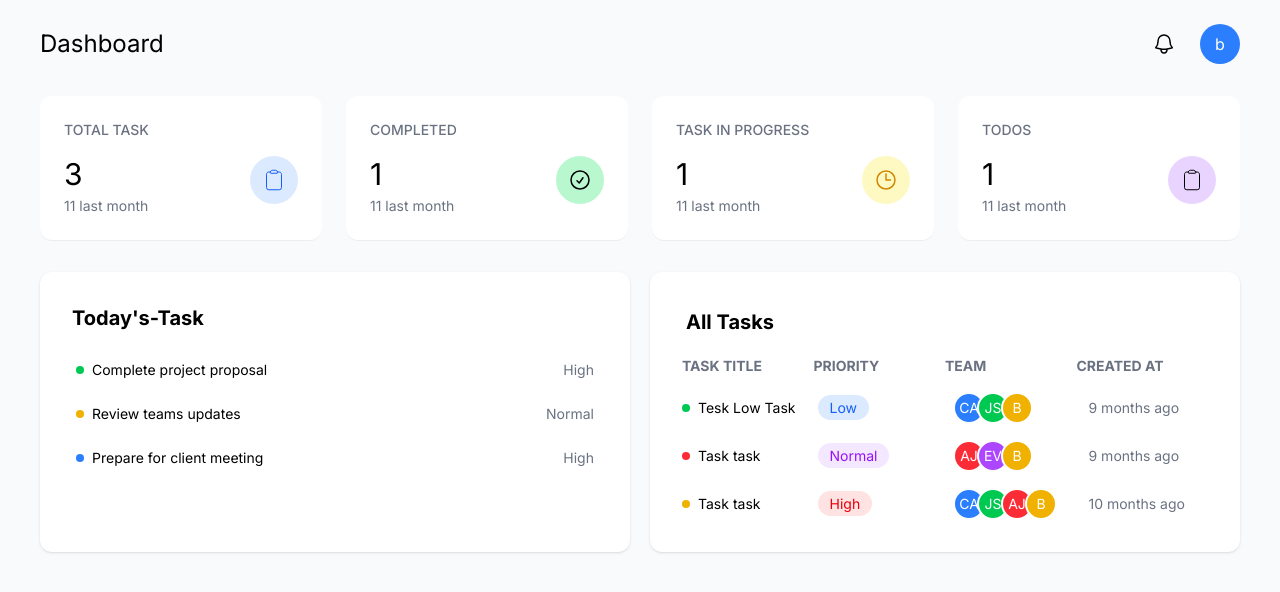
After one commit to Easin2050/task-management, a Django app: template tasks/templates/dashboard_practice_3.5/Task_managemnt_User_dashboard.html in a window 1280 px wide. The commit adds this page. Shown: the top 592 px of the page. Run offline with Django 5.2, Linux system fonts and the light colour scheme; the template is opened without the code that fills it, so the values that code supplies are empty.

Commit message:
This the practice problem from module-3.5

```diff
--- a/tasks/templates/dashboard/dashboard.html
+++ b/tasks/templates/dashboard/dashboard.html
@@ -51,7 +51,7 @@
                 <h3 class="text-sm font-medium text-gray-500 mb-4 ">COMPLETED</h3>
                 <div class="flex justify-between items-start ">
                    <div>
-                    <p class="text-3xl fomt-semibold mb-1">3</p>
+                    <p class="text-3xl fomt-semibold mb-1">1</p>
                     <p class="text-gray-500 text-sm">11 last month</p>
                    </div>
                    <div class="bg-green-200 p-3 rounded-full">
@@ -65,7 +65,7 @@
                 <h3 class="text-sm font-medium text-gray-500 mb-4 ">TASK IN PROGRESS</h3>
                 <div class="flex justify-between items-start ">
                    <div>
-                    <p class="text-3xl fomt-semibold mb-1">3</p>
+                    <p class="text-3xl fomt-semibold mb-1">1</p>
                     <p class="text-gray-500 text-sm">11 last month</p>
                    </div>
                    <div class="bg-yellow-100 p-3 rounded-full">
@@ -79,7 +79,7 @@
                 <h3 class="text-sm font-medium text-gray-500 mb-4 ">TODOS</h3>
                 <div class="flex justify-between items-start ">
                    <div>
-                    <p class="text-3xl fomt-semibold mb-1">3</p>
+                    <p class="text-3xl fomt-semibold mb-1">1</p>
                     <p class="text-gray-500 text-sm">11 last month</p>
                    </div>
                    <div class="bg-purple-200 p-3 rounded-full">
--- /dev/null
+++ b/tasks/templates/dashboard_practice_3.5/Task_managemnt_User_dashboard.html
@@ -0,0 +1,216 @@
+<!DOCTYPE html>
+<html lang="en">
+<head>
+    <meta charset="UTF-8">
+    <meta name="viewport" content="width=device-width, initial-scale=1.0">
+    <title>Document</title>
+    <script src="https://unpkg.com/@tailwindcss/browser@4"></script>
+    <link rel="preconnect" href="https://fonts.googleapis.com">
+<link rel="preconnect" href="https://fonts.gstatic.com" crossorigin>
+<link href="https://fonts.googleapis.com/css2?family=Inter:ital,opsz,wght@0,14..32,100..900;1,14..32,100..900&family=Open+Sans:ital,wght@0,300..800;1,300..800&display=swap" rel="stylesheet">
+<style>
+    body{
+        font-family: "Inter",sans-serif;
+    }
+</style>
+</head>
+<body class="p-6 bg-gray-50">
+    <div class="max-w-[1200px] mx-auto">
+        <!-- Header -->
+     <header class="flex justify-between items-center mb-8">
+        <H1 class="text-2xl front-semibold">Dashboard</H1>
+        <div class="flex items-center gap-4">
+            <button class="p-2 rounded-full hover:bg-gray-100 relative"><svg xmlns="http://www.w3.org/2000/svg" fill="none" viewBox="0 0 24 24" stroke-width="1.5" stroke="currentColor" class="size-6">
+                <path stroke-linecap="round" stroke-linejoin="round" d="M14.857 17.082a23.848 23.848 0 0 0 5.454-1.31A8.967 8.967 0 0 1 18 9.75V9A6 6 0 0 0 6 9v.75a8.967 8.967 0 0 1-2.312 6.022c1.733.64 3.56 1.085 5.455 1.31m5.714 0a24.255 24.255 0 0 1-5.714 0m5.714 0a3 3 0 1 1-5.714 0" />
+              </svg>
+              </button>
+            <button class="w-10 h-10 bg-blue-500 rounded-full text-white text-white flex items-center justify-center">b</button>
+        </div>
+     </header>
+     <!-- status -->
+      <main>
+        <div class="grid lg:grid-cols-4 sm:grid-cols-1 md:grid-cols-2 gap-6 mb-8">
+               <!-- Total Task -->
+            <div class="bg-white rounded-xl p-6 shadow-2xs">
+                <h3 class="text-sm font-medium text-gray-500 mb-4 ">TOTAL TASK</h3>
+                <div class="flex justify-between items-start">
+                   <div>
+                    <p class="text-3xl fomt-semibold mb-1">3</p>
+                    <p class="text-gray-500 text-sm">11 last month</p>
+                   </div>
+                   <div class="bg-blue-100 p-3 rounded-full">
+                    <svg xmlns="http://www.w3.org/2000/svg" fill="none" viewBox="0 0 24 24" stroke="currentColor" class="w-6 h-6 text-blue-600">
+                        <path stroke-linecap="round" stroke-linejoin="round" stoke-width="2" d="M15.666 3.888A2.25 2.25 0 0 0 13.5 2.25h-3c-1.03 0-1.9.693-2.166 1.638m7.332 0c.055.194.084.4.084.612v0a.75.75 0 0 1-.75.75H9a.75.75 0 0 1-.75-.75v0c0-.212.03-.418.084-.612m7.332 0c.646.049 1.288.11 1.927.184 1.1.128 1.907 1.077 1.907 2.185V19.5a2.25 2.25 0 0 1-2.25 2.25H6.75A2.25 2.25 0 0 1 4.5 19.5V6.257c0-1.108.806-2.057 1.907-2.185a48.208 48.208 0 0 1 1.927-.184" />
+                      </svg>
+                   </div>
+                </div>
+            </div>
+            <div class="bg-white rounded-xl p-6 shadow-2xs">
+                <h3 class="text-sm font-medium text-gray-500 mb-4 ">COMPLETED</h3>
+                <div class="flex justify-between items-start ">
+                   <div>
+                    <p class="text-3xl fomt-semibold mb-1">1</p>
+                    <p class="text-gray-500 text-sm">11 last month</p>
+                   </div>
+                   <div class="bg-green-200 p-3 rounded-full">
+                    <svg xmlns="http://www.w3.org/2000/svg" fill="none" viewBox="0 0 24 24" stroke-width="1.5" stroke="currentColor" class="size-6">
+                        <path stroke-linecap="round" stroke-linejoin="round" d="M9 12.75 11.25 15 15 9.75M21 12a9 9 0 1 1-18 0 9 9 0 0 1 18 0Z" />
+                      </svg>
+                   </div>
+                </div>
+            </div>
+            <div class="bg-white rounded-xl p-6 shadow-2xs">
+                <h3 class="text-sm font-medium text-gray-500 mb-4 ">TASK IN PROGRESS</h3>
+                <div class="flex justify-between items-start ">
+                   <div>
+                    <p class="text-3xl fomt-semibold mb-1">1</p>
+                    <p class="text-gray-500 text-sm">11 last month</p>
+                   </div>
+                   <div class="bg-yellow-100 p-3 rounded-full">
+                    <svg xmlns="http://www.w3.org/2000/svg" fill="none" viewBox="0 0 24 24" stroke-width="1.5" stroke="currentColor" class="w-6 h-6 text-yellow-600">
+                        <path stroke-linecap="round" stroke-linejoin="round" d="M12 6v6h4.5m4.5 0a9 9 0 1 1-18 0 9 9 0 0 1 18 0Z" />
+                      </svg>
+                   </div>
+                </div>
+            </div>
+            <div class="bg-white rounded-xl p-6 shadow-2xs">
+                <h3 class="text-sm font-medium text-gray-500 mb-4 ">TODOS</h3>
+                <div class="flex justify-between items-start ">
+                   <div>
+                    <p class="text-3xl fomt-semibold mb-1">1</p>
+                    <p class="text-gray-500 text-sm">11 last month</p>
+                   </div>
+                   <div class="bg-purple-200 p-3 rounded-full">
+                    <svg xmlns="http://www.w3.org/2000/svg" fill="none" viewBox="0 0 24 24" stroke="currentColor" class="w-6 h-6 text-purpal-600">
+                        <path stroke-linecap="round" stroke-linejoin="round" stoke-width="2" d="M15.666 3.888A2.25 2.25 0 0 0 13.5 2.25h-3c-1.03 0-1.9.693-2.166 1.638m7.332 0c.055.194.084.4.084.612v0a.75.75 0 0 1-.75.75H9a.75.75 0 0 1-.75-.75v0c0-.212.03-.418.084-.612m7.332 0c.646.049 1.288.11 1.927.184 1.1.128 1.907 1.077 1.907 2.185V19.5a2.25 2.25 0 0 1-2.25 2.25H6.75A2.25 2.25 0 0 1 4.5 19.5V6.257c0-1.108.806-2.057 1.907-2.185a48.208 48.208 0 0 1 1.927-.184" />
+                      </svg>
+                   </div>
+                </div>
+            </div>
+        </div>
+        <!-- Task Section -->
+        <div class="grid lg:grid-cols-2 md:grid-cols-1 sm:grid-cols-1 gap-5" >
+            <div class="bg-white rounded-xl shadow-sm p-5 pb-18">
+                <!-- Todays-Task -->
+                <div class="lg:text-xl font-bold p-3 sm:text-3xl  md:text-2xl">
+                    Today's-Task
+                </div>
+                <div class="flex justify-between px-4 mt-2 py-2 ">
+                   <div class="flex items-center gap-2">
+                    <div class="w-2 h-2 rounded-full bg-green-500"></div>
+                    <span class="text-sm" >Complete project proposal</span>
+                </div>
+                <span class="text-gray-500 text-sm">High</span>
+                </div>
+                <div class="flex justify-between px-4 mt-2 py-2">
+                   <div class="flex items-center gap-2">
+                    <div class="w-2 h-2 rounded-full bg-yellow-500"></div>
+                    <span class="text-sm">Review teams updates</span>
+                </div>
+                <span class="text-gray-500 text-sm">Normal</span>
+                </div>
+                <div class="flex justify-between px-4 mt-2 py-2">
+                   <div class="flex items-center gap-2">
+                    <div class="w-2 h-2 rounded-full bg-blue-500"></div>
+                    <span class="text-sm">Prepare for client meeting</span>
+                </div>
+                <span class="text-gray-500 text-sm">High</span>
+                </div>
+            </div>
+            <div class="bg-white rounded-xl p-6 shadow-sm text-sm">
+                <div class="lg:text-xl font-bold p-3 sm:text-3xl  md:text-2xl">
+                    All Tasks
+                </div>
+                <div>
+                    <div class="grid grid-cols-4 p-2 text-gray-500 text-sm font-bold">
+                        <div>TASK TITLE</div>
+                        <div>PRIORITY</div>
+                        <div>TEAM</div>
+                        <div>CREATED AT</div>
+                    </div>
+                     <!-- Task Items -->
+                      <div>
+                        <div class="grid grid-cols-4 p-2 gap-4 items-center">
+                        <div class="flex items-center gap-2">
+                            <div class="w-2 h-2 bg-green-500 rounded-full"></div>
+                            <span>Tesk Low Task</span>
+                        </div>
+                        <div>
+                            <span class="px-3 py-1 text-sm rounded-full bg-blue-100 text-blue-600"> Low</span>
+                        </div>
+                        <div class="flex -space-x-2">
+                            <div class="w-8 h-8 rounded-full bg-blue-500 flex items-center justify-center text-white text-sm border-2 border-white">
+                                CA
+                            </div>
+                            <div class="w-8 h-8 rounded-full bg-green-500 flex items-center justify-center text-white text-sm border-2 border-white">
+                                JS
+                            </div>
+                            <div class="w-8 h-8 rounded-full bg-yellow-500 flex items-center justify-center text-white text-sm border-2 border-white">
+                                B
+                            </div>
+                        </div>
+                        <div>
+                            <span class="text-gray-500">9 months ago</span>
+                        </div>
+
+                      </div>
+                      <div class="divide-y divide-gray-100">
+                        <div class="grid grid-cols-4 p-2 gap-4 items-center">
+                        <div class="flex items-center gap-2">
+                            <div class="w-2 h-2 bg-red-500 rounded-full"></div>
+                            <span>Task task</span>
+                        </div>
+                        <div>
+                            <span class="px-3 py-1 text-sm rounded-full bg-purple-100 text-purple-600">Normal</span>
+                        </div>
+                        <div class="flex -space-x-2">
+                            <div class="w-8 h-8 rounded-full bg-red-500 flex items-center justify-center text-white text-sm border-2 border-white">
+                                AJ
+                            </div>
+                            <div class="w-8 h-8 rounded-full bg-purple-500 flex items-center justify-center text-white text-sm border-2 border-white">
+                                EV
+                            </div>
+                            <div class="w-8 h-8 rounded-full bg-yellow-500 flex items-center justify-center text-white text-sm border-2 border-white">
+                                B
+                            </div>
+                        </div>
+                        <div>
+                            <span class="text-gray-500">9 months ago</span>
+                        </div>
+                     </div>
+                      </div>
+                      <div>
+                        <div class="grid grid-cols-4 p-2 gap-4 items-center">
+                        <div class="flex items-center gap-2">
+                            <div class="w-2 h-2 bg-yellow-500 rounded-full"></div>
+                            <span>Task task</span>
+                        </div>
+                        <div>
+                            <span class="px-3 py-1 text-sm rounded-full bg-red-100 text-red-600"> High</span>
+                        </div>
+                        <div class="flex -space-x-2">
+                            <div class="w-8 h-8 rounded-full bg-blue-500 flex items-center justify-center text-white text-sm border-2 border-white">
+                                CA
+                            </div>
+                            <div class="w-8 h-8 rounded-full bg-green-500 flex items-center justify-center text-white text-sm border-2 border-white">
+                                JS
+                            </div>
+                            <div class="w-8 h-8 rounded-full bg-red-500 flex items-center justify-center text-white text-sm border-2 border-white">
+                                AJ
+                            </div>
+                            <div class="w-8 h-8 rounded-full bg-yellow-500 flex items-center justify-center text-white text-sm border-2 border-white">
+                                B
+                            </div>
+                        </div>
+                        <div>
+                            <span class="text-gray-500">10 months ago</span>
+                        </div>
+                     </div>
+                      </div>
+                </div>
+            </div>
+        </div>
+      </main>
+    </div>
+</body>
+</html>
```
